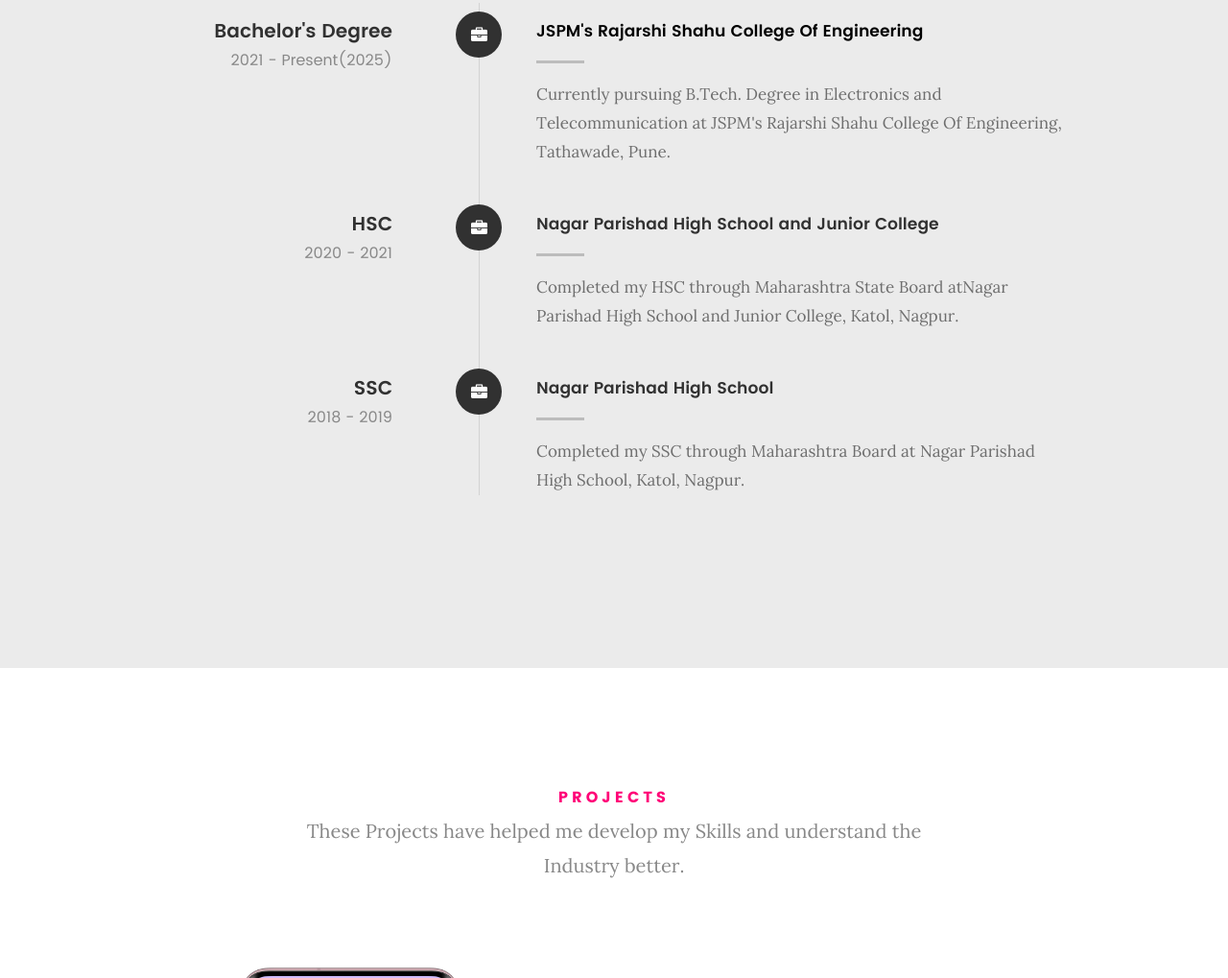
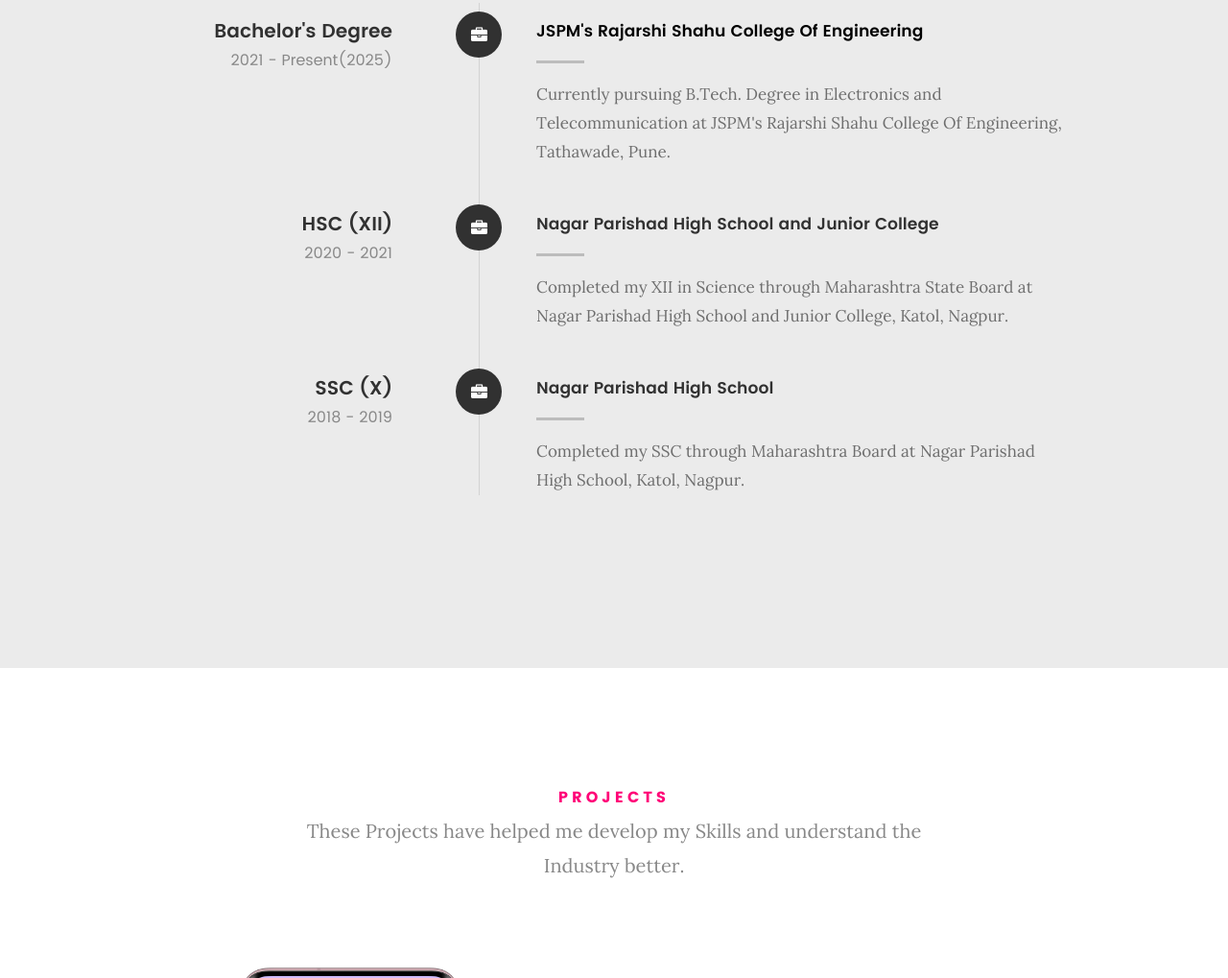
Before and after one commit to BhaveshC07/Portfolio, a plain HTML site: page index.html in a window 1280 px wide. Shown: the part 2361-3380 px from the top of the page at 96% size. Drawn offline with Linux system fonts and the light colour scheme; files whose address does not match are found by name.

Commit message:
Update index.html

```diff
--- a/index.html
+++ b/index.html
@@ -230,12 +230,12 @@
 				<i class="fa fa-briefcase"></i>
 			</div>
 			<div class="timeline-header">
-				<h3>HSC</h3>
+				<h3>HSC (XII)</h3>
 					<p>2020 - 2021</p>
 			</div>
 			<div class="timeline-content">
 				<h4>Nagar Parishad High School and Junior College</a></h4>
-					<p>Completed my HSC through Maharashtra State Board atNagar Parishad High School and Junior College, Katol, Nagpur.</p>
+					<p>Completed my XII in Science through Maharashtra State Board at Nagar Parishad High School and Junior College, Katol, Nagpur.</p>
 			</div>
 	   	</div> <!-- /timeline-block -->
 
@@ -244,7 +244,7 @@
 				<i class="fa fa-briefcase"></i>
 			</div>
 			<div class="timeline-header">
-				<h3>SSC</h3>
+				<h3>SSC (X)</h3>
 					<p>2018 - 2019</p>
 				</div>
 				<div class="timeline-content">
```
